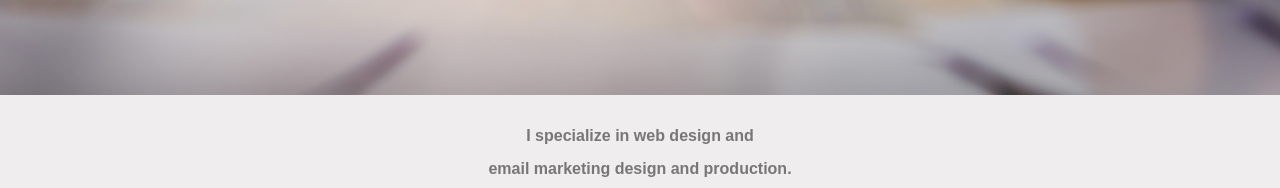
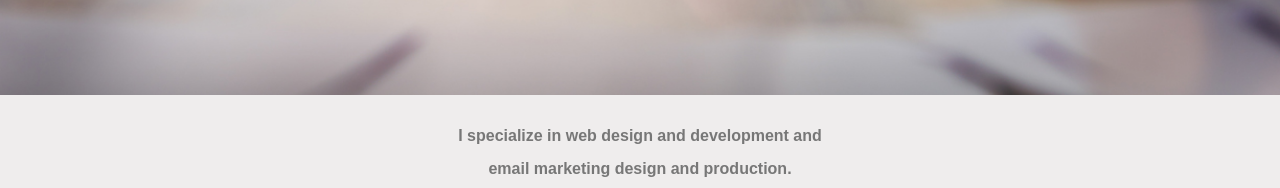
Before and after one commit to kristiw52/Portfolio_Site, a plain HTML site: page index.html in a window 1280 px wide. Shown: the part 780-968 px from the top of the page. Drawn offline with nearby package versions, Linux system fonts and the light colour scheme.

Commit message:
Update index

```diff
--- a/index.html
+++ b/index.html
@@ -56,7 +56,7 @@
     <section id="about">
       <div class="row">
           <div class="col-md-12">
-            <p>I specialize in web design and </p>
+            <p>I specialize in web design and development and </p>
             <p>email marketing design and production.</p>
           </div>
       </div>
```
